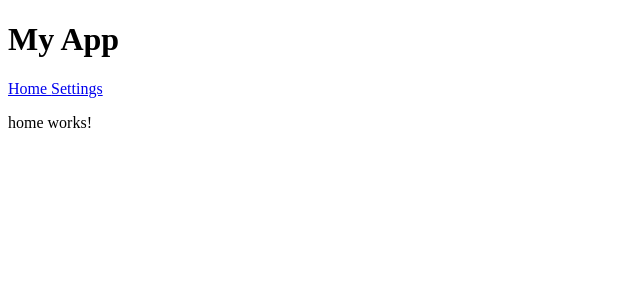
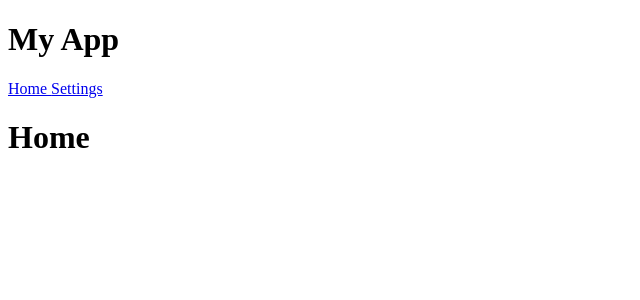
Before and after one commit to deepashri-cg/coursework, an Angular app in the folder java-brains/angular-basics/routing-into/: page /home in a window 1280 px wide. Shown: the top 300 px of the page, without its empty margins (0-640 px from the left). Built offline with nearby package versions, Linux system fonts and the light colour scheme.

Commit message:
Change home content

```diff
--- a/java-brains/angular-basics/routing-into/src/app/home/home.component.html
+++ b/java-brains/angular-basics/routing-into/src/app/home/home.component.html
@@ -1 +1 @@
-<p>home works!</p>
+<h1>Home</h1>
```
